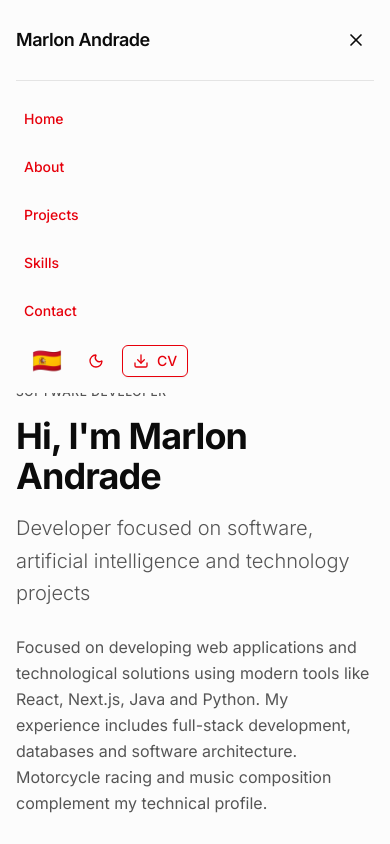
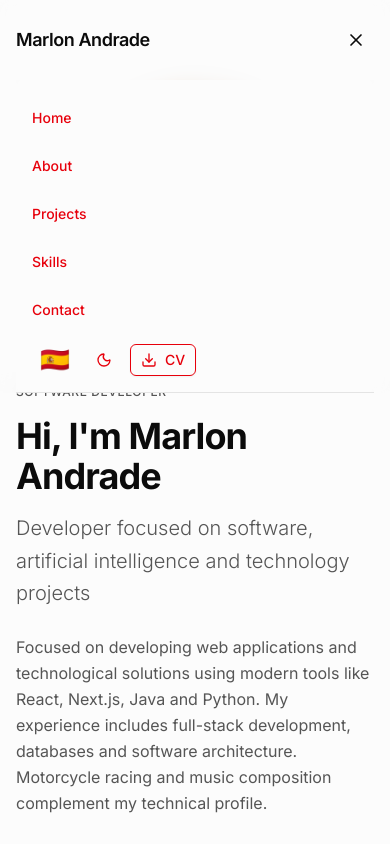
Before and after one commit to Yesit21/Portafolio-, a Next.js app: page / in a window 390 px wide. Both pictures are taken after a click on the button "Toggle menu". Shown: the top 844 px of the page. Built offline with nearby package versions, Linux system fonts and the light colour scheme.

Commit message:
Improve mobile menu visibility with solid background

```diff
--- a/components/portfolio/navbar.tsx
+++ b/components/portfolio/navbar.tsx
@@ -52,7 +52,7 @@ export function Navbar() {
       className={`fixed top-0 left-0 right-0 z-50 transition-all duration-300 ${
         scrolled
           ? "bg-background/95 backdrop-blur-sm border-b border-border"
-          : "bg-transparent"
+          : "bg-background/80 backdrop-blur-sm"
       }`}
     >
       <nav className="max-w-7xl mx-auto px-4 sm:px-6 lg:px-8">
@@ -124,23 +124,23 @@ export function Navbar() {
 
         {/* Mobile Navigation */}
         <div
-          className={`md:hidden overflow-hidden transition-all duration-300 ${
-            isOpen ? "max-h-80 opacity-100" : "max-h-0 opacity-0"
+          className={`md:hidden overflow-hidden transition-all duration-300 bg-background/98 backdrop-blur-md ${
+            isOpen ? "max-h-80 opacity-100 border-b border-border" : "max-h-0 opacity-0"
           }`}
         >
-          <div className="py-4 border-t border-border bg-background">
+          <div className="py-4">
             <div className="flex flex-col gap-1">
               {navItems.map((item) => (
                 <a
                   key={item.href}
                   href={item.href}
                   onClick={(e) => handleSmoothScroll(e, item.href)}
-                  className="text-sm text-red-600 hover:text-red-700 transition-colors py-3 px-2 cursor-pointer font-medium"
+                  className="text-sm text-red-600 hover:text-red-700 hover:bg-muted/50 transition-colors py-3 px-4 cursor-pointer font-medium rounded"
                 >
                   {item.label.split('.').reduce((obj: any, key) => obj[key], t)}
                 </a>
               ))}
-              <div className="flex gap-2 mt-2 px-2">
+              <div className="flex gap-2 mt-2 px-4">
                 <Button
                   variant="ghost"
                   size="sm"
```
